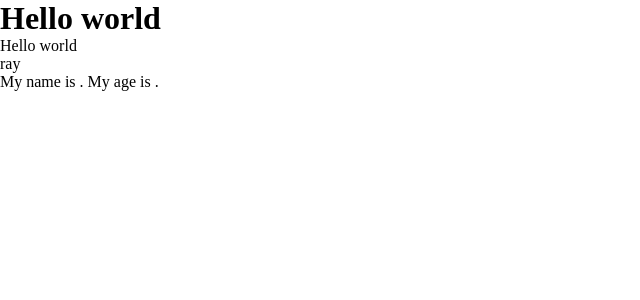
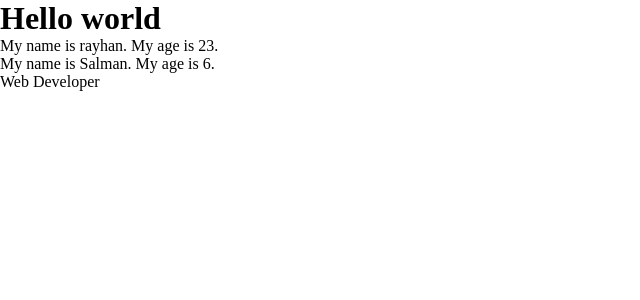
Before and after one commit to SayedUddinRayhan/React-Learning, a React (Create React App) app in the folder 01/first_app/: page / in a window 1280 px wide. Shown: the top 300 px of the page, without its empty margins (0-640 px from the left). Built offline with nearby package versions, Linux system fonts and the light colour scheme.

Commit message:
Added nested object

```diff
--- a/01/first_app/src/App.js
+++ b/01/first_app/src/App.js
@@ -10,7 +10,6 @@ function App() {
       <h1>Hello world</h1>
       <Home />
       <About />
-      <Contact />
     </div>
   );
 }
--- a/01/first_app/src/Pages/About.jsx
+++ b/01/first_app/src/Pages/About.jsx
@@ -4,13 +4,18 @@ export default class About extends Component {
     constructor(props) {
         super(props);
         this.state = {
-            name: 'ray'
+            name: 'rayhan',
+            age: 25,
+            profession: {
+                prof1: "Engineer",
+                prof2: "Web Developer"
+            }
         }
     }
 
     render() {
         return (
-            <div>{this.state.name}</div>
+            <div>{this.state.profession.prof2}</div>
         )
     }
 }
--- a/01/first_app/src/Pages/Home.jsx
+++ b/01/first_app/src/Pages/Home.jsx
@@ -1,10 +1,11 @@
 import React from "react"
-import About from "./About";
+import Contact from "./Contact";
 
 function Home() {
     return (
         <div>
-            Hello world
+            <Contact name='rayhan' age='23' />
+            <Contact name='Salman' age='6' />
 
         </div>
     );
```
